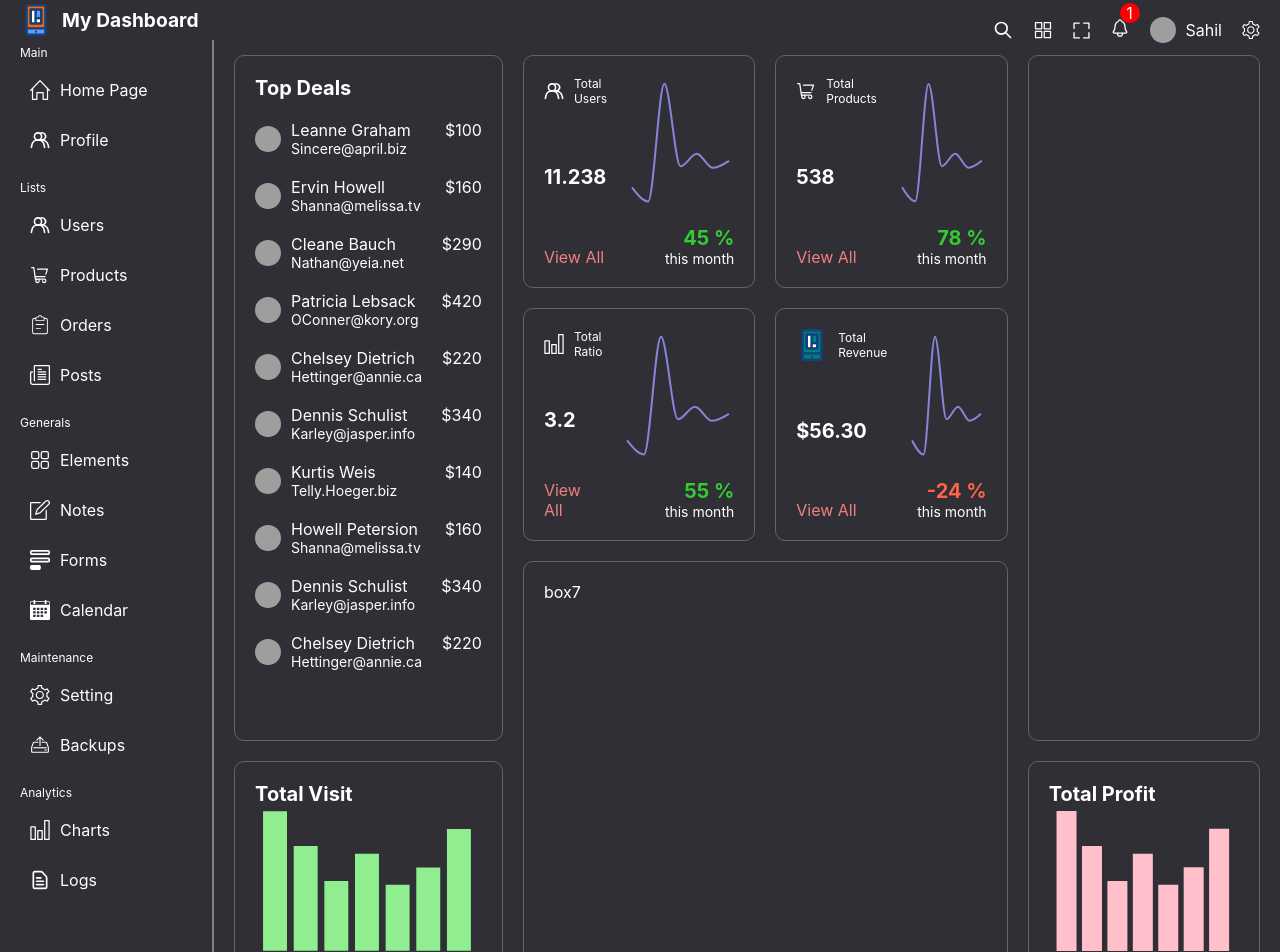
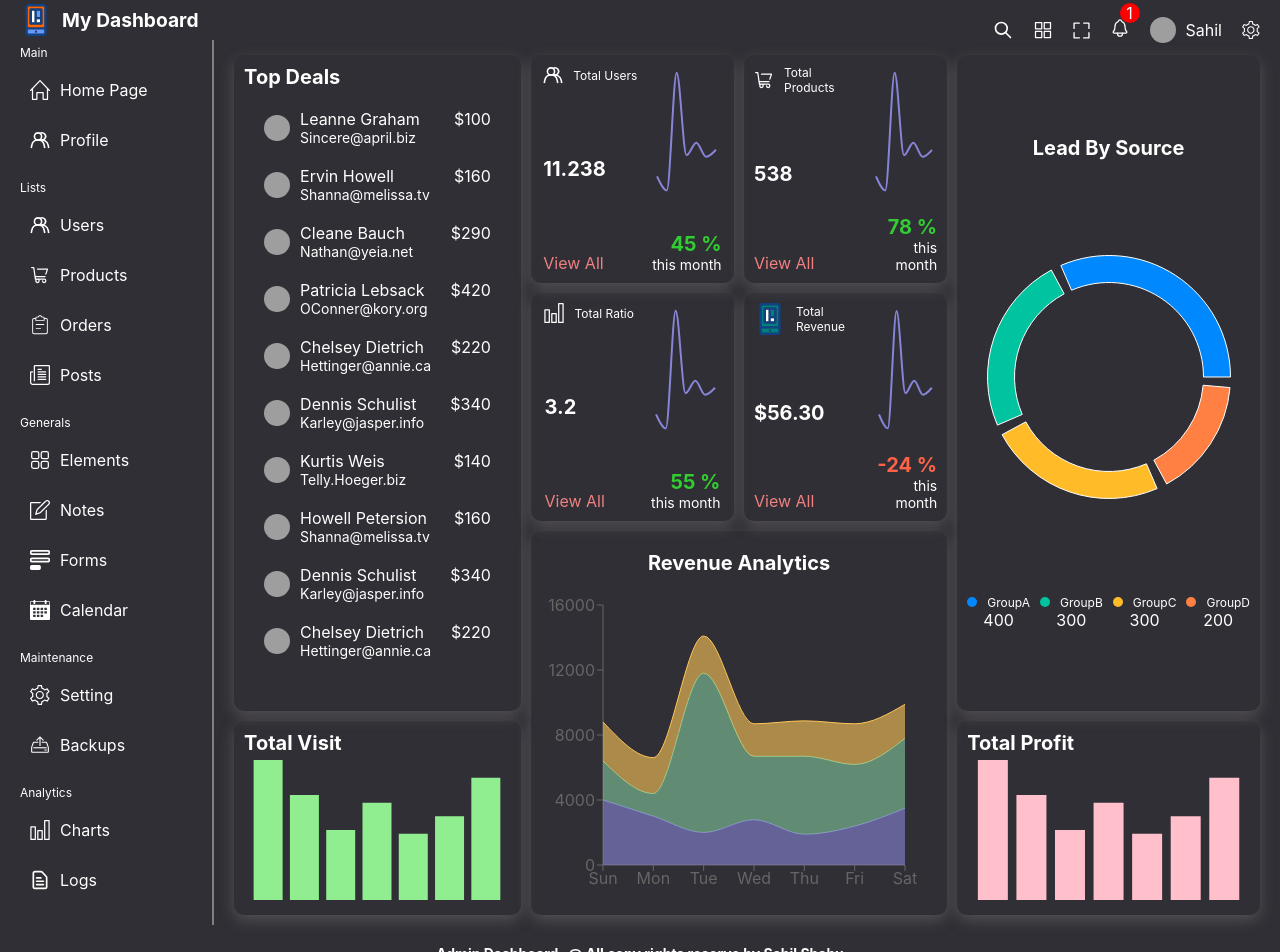
Before and after one commit to sahilshahu555/My-projects, a React (Vite) app in the folder Dashboard-react_js/dashbord/: page / in a window 1280 px wide. Shown: the top 952 px of the page. Built offline with nearby package versions, Linux system fonts and the light colour scheme; grey boxes are pictures that could not be loaded.

Commit message:
Created Big Chart

```diff
--- /dev/null
+++ b/Dashboard-react_js/dashbord/src/components/BigChartBox/BigChartBox.jsx
@@ -0,0 +1,35 @@
+import React from 'react'
+import "./bigchartbox.scss"
+import { Area, AreaChart, CartesianGrid, ResponsiveContainer, Tooltip, XAxis, YAxis } from 'recharts';
+const BigChartBox = () => {
+    const data = [
+        { name: 'Sun', books: 4000, cloths: 2400, electronics: 2400, },
+        { name: 'Mon', books: 3000, cloths: 1398, electronics: 2210, },
+        { name: 'Tue', books: 2000, cloths: 9800, electronics: 2290, },
+        { name: 'Wed', books: 2780, cloths: 3908, electronics: 2000, },
+        { name: 'Thu', books: 1890, cloths: 4800, electronics: 2181, },
+        { name: 'Fri', books: 2390, cloths: 3800, electronics: 2500, },
+        { name: 'Sat', books: 3490, cloths: 4300, electronics: 2100, },
+    ];
+    return (
+        <div className='BigChartBox'>
+            <h1>Revenue Analytics</h1>
+            <div className="chart">
+                <ResponsiveContainer width="99%" height="100%">
+                    <AreaChart  data={data}
+                    margin={{ top: 10, right: 30, left: 0, bottom: 0 }} >
+
+                        <XAxis dataKey="name" />
+                        <YAxis />
+                        <Tooltip />
+                        <Area type="monotone" dataKey="books" stackId="1" stroke="#8884d8" fill="#8884d8" />
+                        <Area type="monotone" dataKey="cloths" stackId="1" stroke="#82ca9d" fill="#82ca9d" />
+                        <Area type="monotone" dataKey="electronics" stackId="1" stroke="#ffc658" fill="#ffc658" />
+                    </AreaChart>
+                </ResponsiveContainer>
+            </div>
+        </div>
+    )
+}
+
+export default BigChartBox
--- /dev/null
+++ b/Dashboard-react_js/dashbord/src/components/BigChartBox/bigchartbox.scss
@@ -0,0 +1,12 @@
+.BigChartBox{
+    width: 100%;
+    height: 100%;
+    display: flex;
+    justify-content: space-around;
+    flex-direction: column;
+    align-items: center;
+    .chart{
+        width: 100%;
+        height: 300px;
+    }
+}
--- a/Dashboard-react_js/dashbord/src/components/ChartBox/chartbox.scss
+++ b/Dashboard-react_js/dashbord/src/components/ChartBox/chartbox.scss
@@ -1,11 +1,11 @@
 .chartBox{
     display: flex;
     height: 100%;
-    justify-content: space-between;
-    gap: 20px;
+    justify-content: space-around;
+    gap: 10px;
 }
 .boxInfo{
-    flex: 1;
+
     display: flex;
     justify-content: space-between;
     flex-direction: column;
@@ -16,7 +16,7 @@
     gap: 10px;
 }
 .chartInfo{
-    flex: 2;
+
     display: flex;
     flex-direction: column;
     justify-content: space-between;
--- /dev/null
+++ b/Dashboard-react_js/dashbord/src/components/PieChartBox/PieChartBox.jsx
@@ -0,0 +1,61 @@
+import React from 'react'
+import { Cell, Pie, PieChart, ResponsiveContainer, Tooltip } from 'recharts'
+import "./pieChartBox.scss"
+const PieChartBox = () => {
+    const dataPie=[
+        { name:"Mobile",value:"400",color:"#0088FE" },
+        { name:"Desktop",value:"300",color:"#00C49F" },
+        { name:"Laptop",value:"250",color:"#FFBB28" },
+        { name:"Tablet",value:"200",color:"#FF8042" },
+
+    ]
+
+    const data = [
+        { name: 'GroupA', value: 400 ,color:"#0088FE"},
+        { name: 'GroupB', value: 300 , color:"#00C49F"},
+        { name: 'GroupC', value: 300 , color:'#FFBB28' },
+        { name: 'GroupD', value: 200 , color:'#FF8042'},
+      ];
+      const COLORS = ['#0088FE', '#00C49F', '#FFBB28', '#FF8042'];
+
+  return (
+    <div className='pieChartBox'>
+        <h1>Lead By Source</h1>
+        <div className="chart">
+        <ResponsiveContainer width="99%" height={300}>
+        <PieChart width={800} height={400} >
+        <Tooltip contentStyle={{ background: "white",borderRadius: "5px",}}/>
+        <Pie
+          data={data}
+
+          innerRadius={"70%"}
+          outerRadius={"90%"}
+          paddingAngle={5}
+          dataKey="value"
+        >
+          {data.map((entry, index) => (
+            <Cell key={`cell-${index}`} fill={COLORS[index % COLORS.length]} />
+          ))}
+        </Pie>
+
+      </PieChart>
+      </ResponsiveContainer>
+    </div>
+    <div className="options">
+        {data.map((elm)=>(
+            <div className="option" key={elm.name}>
+                <div className="title">
+                   <div className="dot" style={{backgroundColor:elm.color}}> </div>
+                   <span>{elm.name}</span>
+                 </div>
+                  <span>{elm.value}</span>
+            </div>
+        ))}
+    </div>
+
+    </div>
+
+  )
+}
+
+export default PieChartBox
--- /dev/null
+++ b/Dashboard-react_js/dashbord/src/components/PieChartBox/piechartbox.scss
@@ -0,0 +1,34 @@
+.pieChartBox{
+    height: 100%;
+    width: 100%;
+    display: flex;
+    flex-direction: column;
+    justify-content: space-around;
+    align-items: center;
+
+}
+.chart{
+    display: flex;
+    align-items: center;
+    justify-content: center;
+}
+.options{
+    display: flex;
+    align-items: center;
+    justify-content: space-between;
+    text-align: center;
+     gap: 10px;
+
+
+}
+.title{
+  display: flex;
+  align-items: center;
+
+}
+.dot{
+    border-radius: 50%;
+    width: 10px;
+    height: 10px;
+    text-align: center;
+}
--- a/Dashboard-react_js/dashbord/src/components/TopBox/topbox.scss
+++ b/Dashboard-react_js/dashbord/src/components/TopBox/topbox.scss
@@ -3,6 +3,7 @@
     justify-content: space-between;
     margin-top: 20px;
     gap: 20px;
+    padding: 0px 20px;
 }
 
 .user{
--- a/Dashboard-react_js/dashbord/src/pages/home/Home.jsx
+++ b/Dashboard-react_js/dashbord/src/pages/home/Home.jsx
@@ -3,6 +3,8 @@ import "./home.scss"
 import TopBox from '../../components/TopBox/TopBox'
 import ChartBox from '../../components/ChartBox/ChartBox'
 import BarChartBox from '../../components/BarChartBox/BarChartBox'
+import PieChartBox from '../../components/PieChartBox/PieChartBox'
+import BigChartBox from '../../components/BigChartBox/BigChartBox'
 const Home = () => {
   const box2Data={
     title:"Total Users",
@@ -35,12 +37,12 @@ const Home = () => {
        icon={box2Data.icon} per={box2Data.per}/></div>
       <div className="box box3"><ChartBox title={box3Data.title} points={box3Data.points}
        icon={box3Data.icon} per={box3Data.per}/></div>
-      <div className="box box4"></div>
+      <div className="box box4"><PieChartBox/></div>
       <div className="box box5"><ChartBox   title={box5Data.title} points={box5Data.points}
        icon={box5Data.icon} per={box5Data.per}/></div>
       <div className="box box6"><ChartBox  title={box6Data.title} points={box6Data.points}
        icon={box6Data.icon} per={box6Data.per} /></div>
-      <div className="box box7">box7</div>
+      <div className="box box7"><BigChartBox/></div>
       <div className="box box8"><BarChartBox color={"lightgreen"} title={"Total Visit"}/></div>
       <div className="box box9"><BarChartBox color={"pink"} title={"Total Profit"}/></div>
     </div>
--- a/Dashboard-react_js/dashbord/src/pages/home/home.scss
+++ b/Dashboard-react_js/dashbord/src/pages/home/home.scss
@@ -2,18 +2,19 @@
 display: grid;
 grid-template-columns: repeat(4,1fr);
 grid-auto-rows: minmax(180px,auto);
-gap: 20px;
+gap: 10px;
 }
 .box{
-    padding: 20px;
+    padding: 10px;
     border-radius: 10px;
-    border: 1px solid rgb(100, 100, 96);
-
+    // border: 1px solid rgb(100, 100, 96);
+    box-shadow: rgba(154, 146, 146, 0.35) 0px 5px 15px;
 }
 .box1{
     grid-column: span 1;
     grid-row: span 3;
 }
+
 .box4{
     grid-column: span 1;
     grid-row: span 3;
--- a/Dashboard-react_js/dashbord/src/pages/users/Users.jsx
+++ b/Dashboard-react_js/dashbord/src/pages/users/Users.jsx
@@ -2,7 +2,13 @@ import React from 'react'
 
 const Users = () => {
   return (
-    <div>Users</div>
+    <div className='users'>
+      <div className="info">
+        <h1>Users</h1>
+        <button>Add New User</button>
+      </div>
+
+    </div>
   )
 }
 
```
